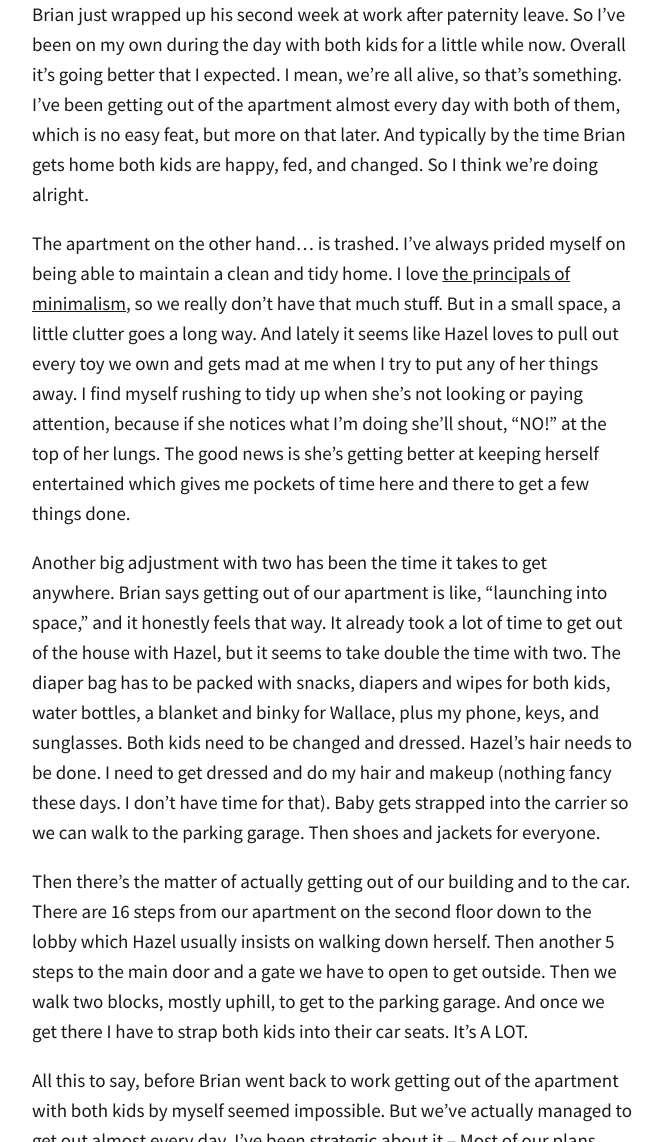
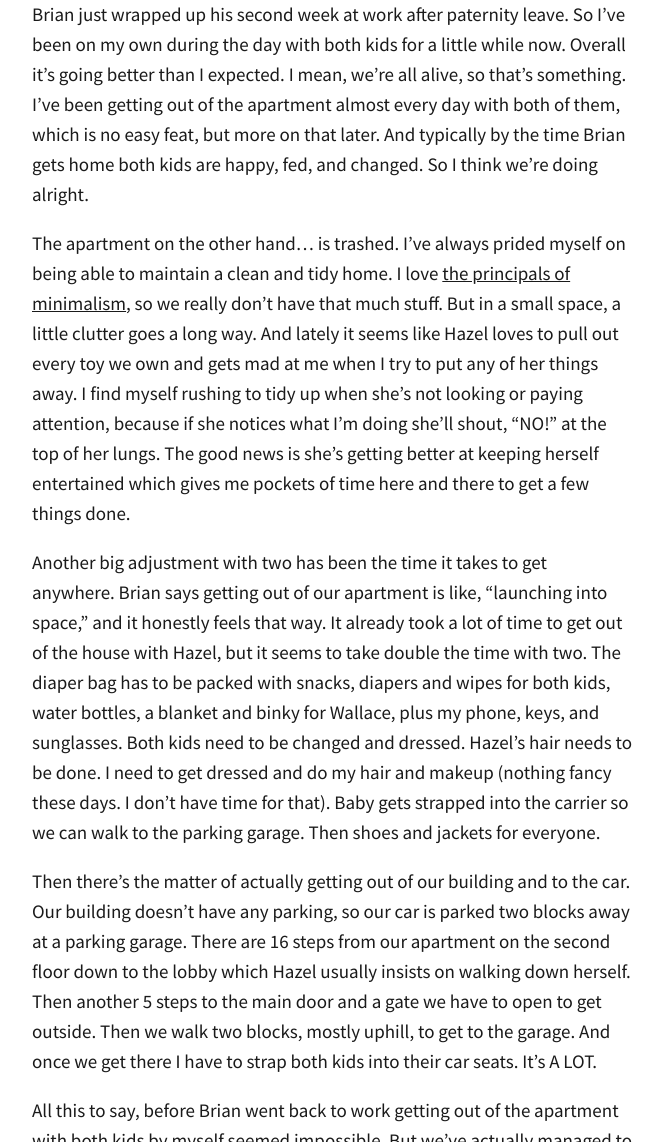
Before and after one commit to totiffany/totiffany.github.io, a Jekyll site: the page built from _posts/2019-07-22-Life-With-Two-Kids.md, in a window 1280 px wide and 1400 px high, scrolled down 1331 px. Shown: the part 258-1400 px from the top of the window, without its empty margins (308-971 px from the left). Built offline with Jekyll 4.4.1, drawn with Linux system fonts in a browser that asks for light colours; our own code applies the rules of GitHub Pages for plain Markdown files; comment, search, counter and statistics services are not loaded.

Commit message:
Update 2019-07-22-Life-With-Two-Kids.md

```diff
--- a/_posts/2019-07-22-Life-With-Two-Kids.md
+++ b/_posts/2019-07-22-Life-With-Two-Kids.md
@@ -15,13 +15,13 @@ description: >-
 ![Turley_Family_4.jpg]({{site.baseurl}}/img/Turley_Family_4.jpg)
 ![Turley_Family_5.jpg]({{site.baseurl}}/img/Turley_Family_5.jpg)
 
-Brian just wrapped up his second week at work after paternity leave. So I've been on my own during the day with both kids for a little while now. Overall it's going better that I expected. I mean, we're all alive, so that's something. I've been getting out of the apartment almost every day with both of them, which is no easy feat, but more on that later. And typically by the time Brian gets home both kids are happy, fed, and changed. So I think we're doing alright.
+Brian just wrapped up his second week at work after paternity leave. So I've been on my own during the day with both kids for a little while now. Overall it's going better than I expected. I mean, we're all alive, so that's something. I've been getting out of the apartment almost every day with both of them, which is no easy feat, but more on that later. And typically by the time Brian gets home both kids are happy, fed, and changed. So I think we're doing alright.
 
 The apartment on the other hand... is trashed. I've always prided myself on being able to maintain a clean and tidy home. I love [the principals of minimalism](https://redletterdayblog.com/How-I-Started-Living-More-Minimally), so we really don't have that much stuff. But in a small space, a little clutter goes a long way. And lately it seems like Hazel loves to pull out every toy we own and gets mad at me when I try to put any of her things away. I find myself rushing to tidy up when she’s not looking or paying attention, because if she notices what I’m doing she’ll shout, “NO!” at the top of her lungs. The good news is she's getting better at keeping herself entertained which gives me pockets of time here and there to get a few things done.
 
 Another big adjustment with two has been the time it takes to get anywhere. Brian says getting out of our apartment is like, "launching into space,” and it honestly feels that way. It already took a lot of time to get out of the house with Hazel, but it seems to take double the time with two. The diaper bag has to be packed with snacks, diapers and wipes for both kids, water bottles, a blanket and binky for Wallace, plus my phone, keys, and sunglasses. Both kids need to be changed and dressed. Hazel’s hair needs to be done. I need to get dressed and do my hair and makeup (nothing fancy these days. I don't have time for that). Baby gets strapped into the carrier so we can walk to the parking garage. Then shoes and jackets for everyone.
 
-Then there’s the matter of actually getting out of our building and to the car. There are 16 steps from our apartment on the second floor down to the lobby which Hazel usually insists on walking down herself. Then another 5 steps to the main door and a gate we have to open to get outside. Then we walk two blocks, mostly uphill, to get to the parking garage. And once we get there I have to strap both kids into their car seats. It's A LOT.
+Then there’s the matter of actually getting out of our building and to the car. Our building doesn't have any parking, so our car is parked two blocks away at a parking garage. There are 16 steps from our apartment on the second floor down to the lobby which Hazel usually insists on walking down herself. Then another 5 steps to the main door and a gate we have to open to get outside. Then we walk two blocks, mostly uphill, to get to the garage. And once we get there I have to strap both kids into their car seats. It's A LOT.
 
 All this to say, before Brian went back to work getting out of the apartment with both kids by myself seemed impossible. But we've actually managed to get out almost every day. I've been strategic about it – Most of our plans have involved meeting up with one of my friends and her kid(s). It makes me feel more comfortable to have another adult around just in case I need some extra help. Plus if there is another kid for Hazel to run around with she's a little less likely to need things from me. That comes in handy when Wallace needs my attention.
 
```
